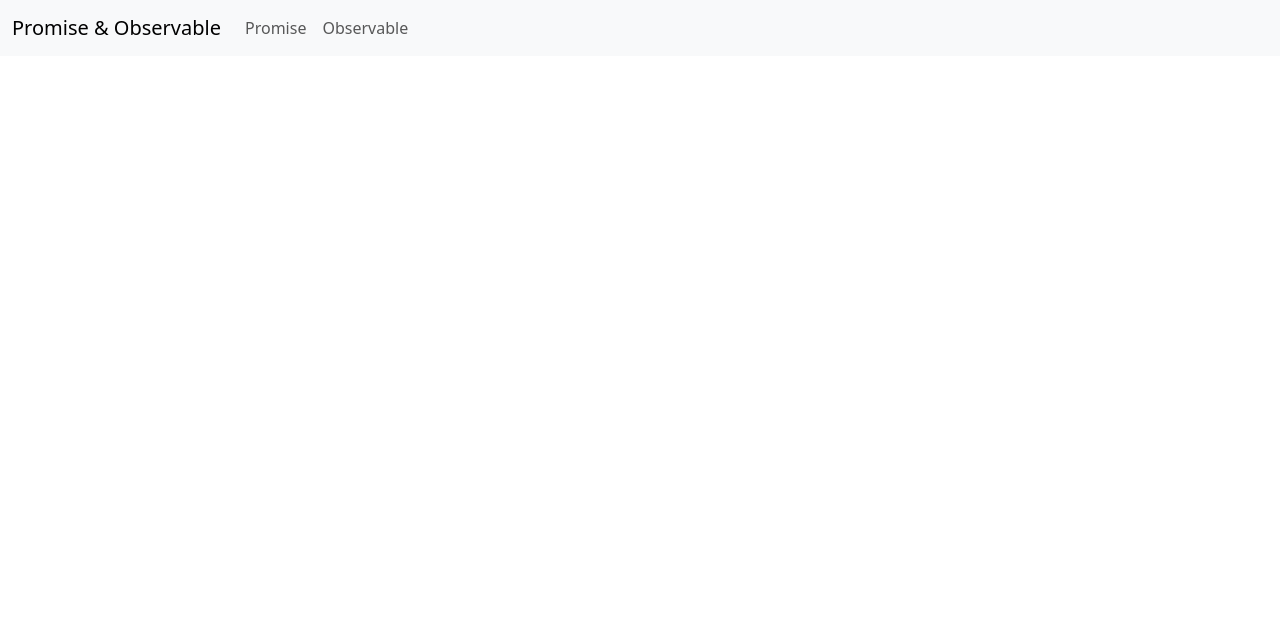
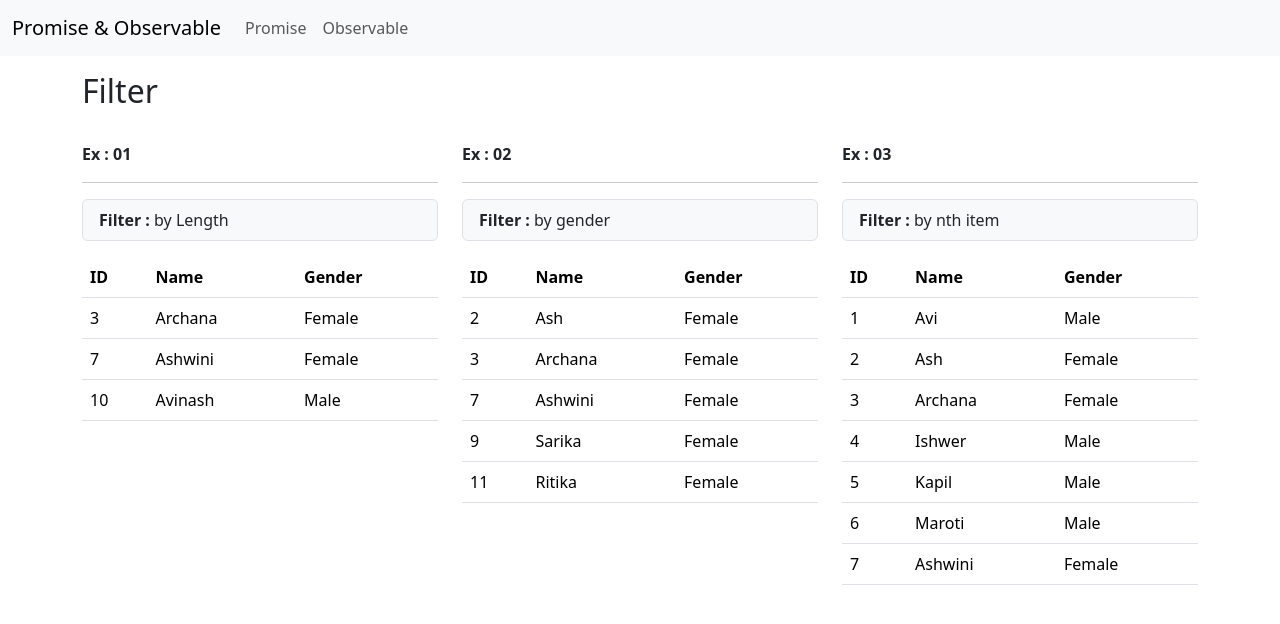
Before and after one commit to AvinashS1995/RxJs16Project, an Angular app in the folder RxJsProject/: page /observable/filter in a window 1280 px wide. Before the commit this address led to /promise. Shown: the top 624 px of the page. Built offline with nearby package versions, Linux system fonts and the light colour scheme.

Commit message:
Observable pluck & filter Operator Done

```diff
--- a/RxJsProject/src/app/app-routing.module.ts
+++ b/RxJsProject/src/app/app-routing.module.ts
@@ -10,6 +10,8 @@ import { OfFromComponent } from './observable/of-from/of-from.component';
 import { ToArrayComponent } from './observable/to-array/to-array.component';
 import { PromiseComponent } from './promise/promise.component';
 import { MapComponent } from './observable/map/map.component';
+import { PluckComponent } from './observable/pluck/pluck.component';
+import { FilterComponent } from './observable/filter/filter.component';
 
 const routes: Routes = [
   {path : 'promise', component : PromiseComponent},
@@ -23,6 +25,9 @@ const routes: Routes = [
     {path : 'to-array', component : ToArrayComponent},
     {path : 'custom-observable', component : CustomObservableComponent},
     {path : 'map', component : MapComponent},
+    {path : 'pluck', component : PluckComponent},
+    {path : 'filter', component : FilterComponent},
+
   ]},
   {path : '**', redirectTo : 'promise'}
 ];
--- a/RxJsProject/src/app/app.module.ts
+++ b/RxJsProject/src/app/app.module.ts
@@ -14,6 +14,8 @@ import { OfFromComponent } from './observable/of-from/of-from.component';
 import { ToArrayComponent } from './observable/to-array/to-array.component';
 import { CustomObservableComponent } from './observable/custom-observable/custom-observable.component';
 import { MapComponent } from './observable/map/map.component';
+import { PluckComponent } from './observable/pluck/pluck.component';
+import { FilterComponent } from './observable/filter/filter.component';
 
 @NgModule({
   declarations: [
@@ -28,7 +30,9 @@ import { MapComponent } from './observable/map/map.component';
     OfFromComponent,
     ToArrayComponent,
     CustomObservableComponent,
-    MapComponent
+    MapComponent,
+    PluckComponent,
+    FilterComponent
   ],
   imports: [
     BrowserModule,
--- /dev/null
+++ b/RxJsProject/src/app/observable/filter/filter.component.html
@@ -0,0 +1,77 @@
+<div class="my-3">
+    <h2>Filter</h2>
+    <br>
+
+    <div class="row">
+        <div class="col-md-4">
+            <strong>Ex : 01</strong>
+            <hr>
+            <p class="bg-light py-2 px-3  border rounded">
+                <strong>Filter : </strong> by Length
+            </p>
+            <table class="table">
+                <thead>
+                    <tr>
+                        <th scope="col">ID</th>
+                        <th scope="col">Name</th>
+                        <th scope="col">Gender</th>
+                    </tr>
+                </thead>
+                <tbody>
+                    <tr *ngFor="let item of data">
+                        <td>{{item.id}}</td>
+                        <td>{{item.name}}</td>
+                        <td>{{item.gender}}</td>
+                    </tr>
+                </tbody>
+            </table>
+        </div>
+        <div class="col-md-4">
+            <strong>Ex : 02</strong>
+            <hr>
+            <p class="bg-light py-2 px-3  border rounded">
+                <strong>Filter :</strong> by gender
+            </p>
+            <table class="table">
+                <thead>
+                    <tr>
+                        <th scope="col">ID</th>
+                        <th scope="col">Name</th>
+                        <th scope="col">Gender</th>
+                    </tr>
+                </thead>
+                <tbody>
+                    <tr *ngFor="let item of data2">
+                        <td>{{item.id}}</td>
+                        <td>{{item.name}}</td>
+                        <td>{{item.gender}}</td>
+                    </tr>
+                </tbody>
+            </table>
+        </div>
+        <div class="col-md-4">
+            <strong>Ex : 03</strong>
+            <hr>
+            <p class="bg-light py-2 px-3  border rounded">
+                <strong>Filter :</strong> by nth item
+            </p>
+            <table class="table">
+                <thead>
+                    <tr>
+                        <th scope="col">ID</th>
+                        <th scope="col">Name</th>
+                        <th scope="col">Gender</th>
+                    </tr>
+                </thead>
+                <tbody>
+                    <tr *ngFor="let item of data3">
+                        <td>{{item.id}}</td>
+                        <td>{{item.name}}</td>
+                        <td>{{item.gender}}</td>
+                    </tr>
+                </tbody>
+            </table>
+        </div>
+
+    </div>
+</div>
--- /dev/null
+++ b/RxJsProject/src/app/observable/filter/filter.component.ts
@@ -0,0 +1,63 @@
+import { Component, OnInit } from '@angular/core';
+import { filter, from, toArray } from 'rxjs';
+
+@Component({
+  selector: 'app-filter',
+  templateUrl: './filter.component.html',
+  styleUrls: ['./filter.component.scss']
+})
+export class FilterComponent implements OnInit {
+
+  data: any;
+  data2: any;
+  data3: any;
+
+  dataArr = [
+    { id: 1, name: 'Avi', gender: 'Male' },
+    { id: 2, name: 'Ash', gender: 'Female' },
+    { id: 3, name: 'Archana', gender: 'Female' },
+    { id: 4, name: 'Ishwer', gender: 'Male' },
+    { id: 5, name: 'Kapil', gender: 'Male' },
+    { id: 6, name: 'Maroti', gender: 'Male' },
+    { id: 7, name: 'Ashwini', gender: 'Female' },
+    { id: 8, name: 'Vishal', gender: 'Male' },
+    { id: 9, name: 'Sarika', gender: 'Female' },
+    { id: 10, name: 'Avinash', gender: 'Male' },
+    { id: 11, name: 'Ritika', gender: 'Female' },
+    { id: 12, name: 'Monu', gender: 'Male' },
+    { id: 13, name: 'Ankush', gender: 'Male' },
+    { id: 14, name: 'Rajesh', gender: 'Male' },
+    { id: 15, name: 'Sunil', gender: 'Male' },
+  ]
+
+
+  ngOnInit(): void {
+
+    const source = from(this.dataArr);
+
+    // Ex : 01 - Filter by Length
+    source.pipe(filter(members => members.name.length > 6), toArray())
+      .subscribe(res => {
+        console.log(res);
+        this.data = res;
+      })
+
+    // Ex : 02 - Filter by Gender
+    source.pipe(filter(members => members.gender === 'Female'), toArray())
+      .subscribe(res => {
+        console.log(res);
+        this.data2 = res;
+      })
+
+    // Ex : 03 - Filter by nth item
+    source.pipe(filter(members => members.id < 8), toArray())
+      .subscribe(res => {
+        console.log(res);
+        this.data3 = res;
+      })
+
+
+  }
+
+
+}
--- a/RxJsProject/src/app/observable/list/list.component.html
+++ b/RxJsProject/src/app/observable/list/list.component.html
@@ -19,6 +19,12 @@
             <li>
                 <a routerLink="map">Map</a>
             </li>
+            <li>
+                <a routerLink="pluck">Pluck</a>
+            </li>
+            <li>
+                <a routerLink="filter">Filter</a>
+            </li>
         </ul>
     </div>
 </div>
--- /dev/null
+++ b/RxJsProject/src/app/observable/pluck/pluck.component.html
@@ -0,0 +1,52 @@
+<div class="my-3">
+    <h2>Pluck</h2>
+    <br>
+
+    <div class="row">
+        <div class="col-md-4">
+            <strong>Ex : 01</strong>
+            <hr>
+            <p class="bg-light py-2 px-3  border rounded">
+                <strong>Pluck : </strong> by property
+            </p>
+            <table class="table">
+                <thead>
+                    <tr>
+                        <th scope="col">Name</th>
+                    </tr>
+                </thead>
+                <tbody>
+                    <tr *ngFor="let item of data">
+                        <td>{{item}}</td>
+                    </tr>
+                </tbody>
+            </table>
+        </div>
+        <div class="col-md-4">
+            <strong>Ex : 02</strong>
+            <hr>
+            <p class="bg-light py-2 px-3  border rounded">
+                <strong>Pluck :</strong> by nested array
+            </p>
+            <table class="table">
+                <thead>
+                    <tr>
+                        <th scope="col">Job</th>
+                    </tr>
+                </thead>
+                <tbody>
+                    <tr *ngFor="let item of data2">
+                        <td>{{item}}</td>
+                    </tr>
+                </tbody>
+            </table>
+        </div>
+        <!-- <div class="col-md-4">
+            <strong>Ex : 03</strong>
+            <hr>
+            <p class="bg-light py-2 px-3  border rounded">
+                <strong>Map</strong> Map Object Data
+            </p>
+            <ul id="elContainer"></ul> -->
+    </div>
+</div>
--- /dev/null
+++ b/RxJsProject/src/app/observable/pluck/pluck.component.ts
@@ -0,0 +1,85 @@
+import { Component, OnInit } from '@angular/core';
+import { from, map, pluck, toArray } from 'rxjs';
+
+@Component({
+  selector: 'app-pluck',
+  templateUrl: './pluck.component.html',
+  styleUrls: ['./pluck.component.scss']
+})
+export class PluckComponent implements OnInit{
+
+
+  data : any ;
+  data2 : any ;
+
+  users = [
+    {
+      name : 'Avi',
+      skill : 'Angular',
+      job : {
+        title : 'Front End Developer',
+        exp : '3 year'
+      }
+    },
+    {
+      name : 'Ash',
+      skill : 'HTML & CSS',
+      job : {
+        title : 'UI/UX Developer',
+        exp : '5 year'
+      }
+    },
+    {
+      name : 'Archaa',
+      skill : 'React',
+      job : {
+        title : 'React Developer',
+        exp : '8 year'
+      }
+    },
+    {
+      name : 'Ishwer',
+      skill : 'Java',
+      job : {
+        title : 'Back End Developer',
+        exp : '7 year'
+      }
+    },
+    {
+      name : 'Kapil',
+      skill : 'Angular 16',
+      job : {
+        title : 'Sr. Front End Developer',
+        exp : '10 year'
+      }
+    },
+  ]
+
+ngOnInit(): void {
+
+  // Ex : 01
+  from(this.users).pipe(
+    // map(data => data.name),
+    pluck('name'),
+    toArray()
+    )
+  .subscribe(res => {
+    console.log(res);
+    this.data = res ;
+
+  })
+
+  // Ex : 02
+  from(this.users).pipe(
+    // map(data => data.name),
+    pluck('job','title'),
+    toArray()
+    )
+  .subscribe(res => {
+    console.log(res);
+    this.data2 = res ;
+
+  })
+}
+
+}
```
Also changed, not shown: RxJsProject/src/app/observable/filter/filter.component.scss (added), RxJsProject/src/app/observable/pluck/pluck.component.scss (added), 2 other files (tests, documents, lock files or other folders).
